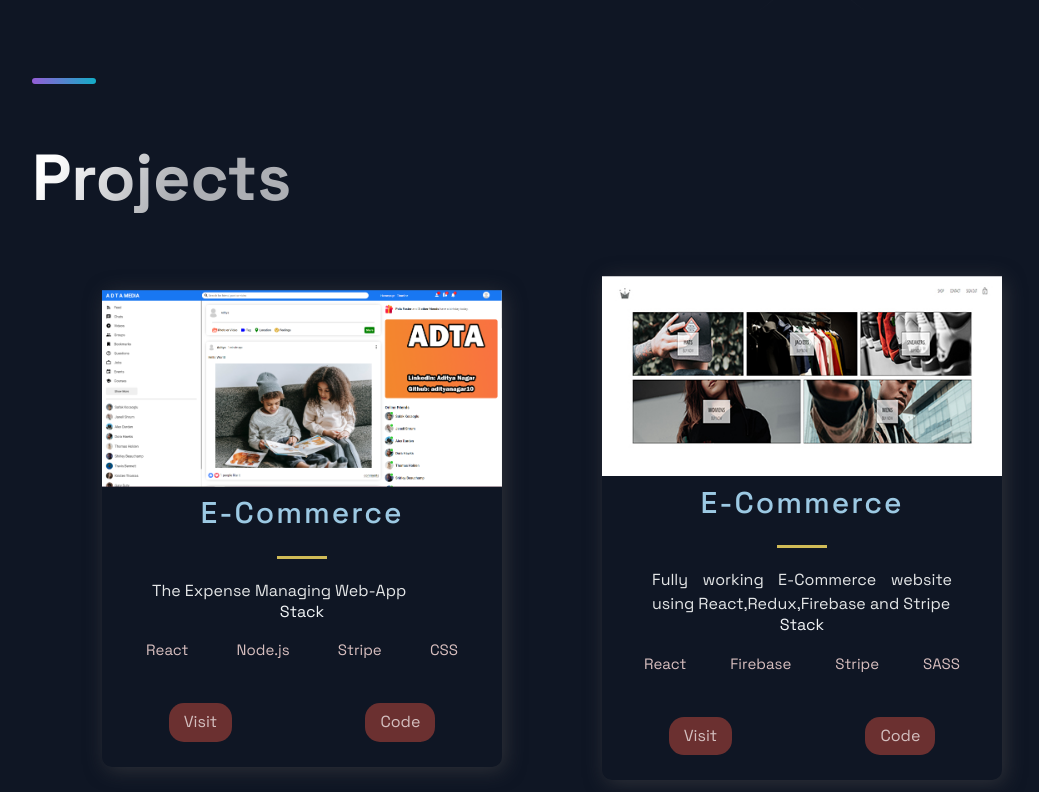
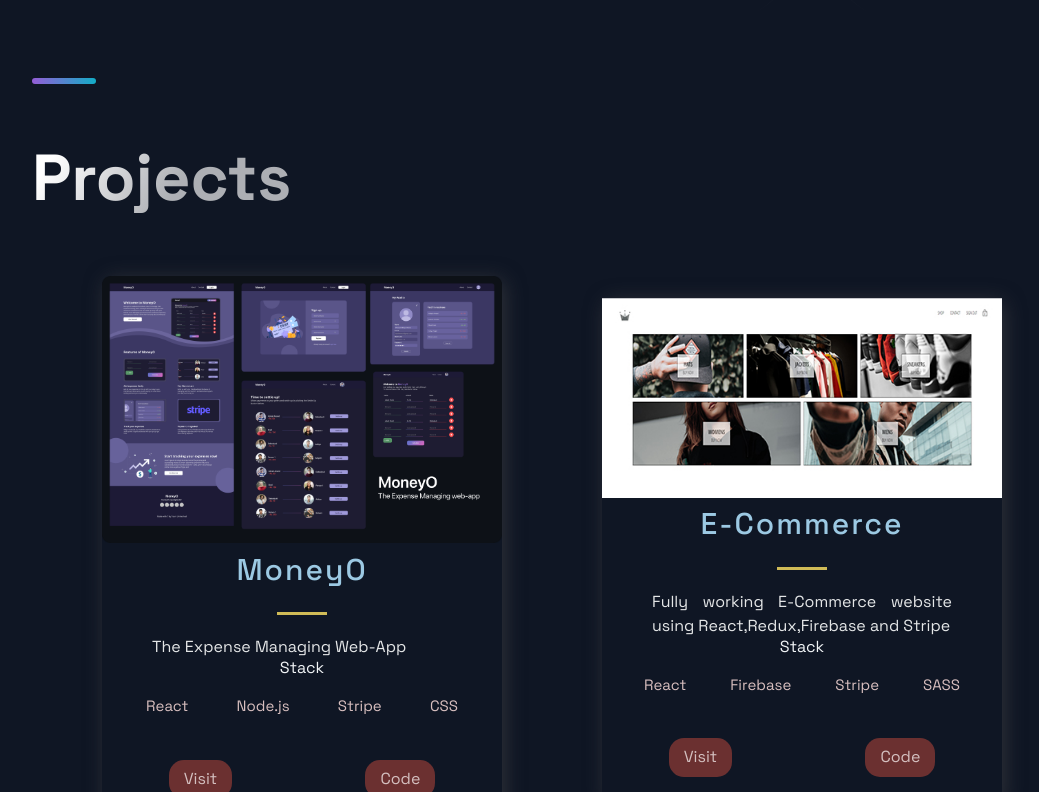
Before and after one commit to adityanagar10/welcome, a Next.js app: page / in a window 1280 px wide. Shown: the part 608-1400 px from the top of the page, without its empty margins (88-1127 px from the left). Built offline with nearby package versions, Linux system fonts and the light colour scheme.

Commit message:
Minor change

```diff
--- a/src/constants/constants.js
+++ b/src/constants/constants.js
@@ -1,8 +1,8 @@
 export const projects = [
   {
-    title: 'E-Commerce',
+    title: 'MoneyO',
     description: "The Expense Managing Web-App",
-      image: '/images/4.png',
+      image: '/images/5.png',
       tags: ['React', 'Node.js', 'Stripe', 'CSS'],
     source: 'https://github.com/adityanagar10/MoneyO',
     visit: '',
```
